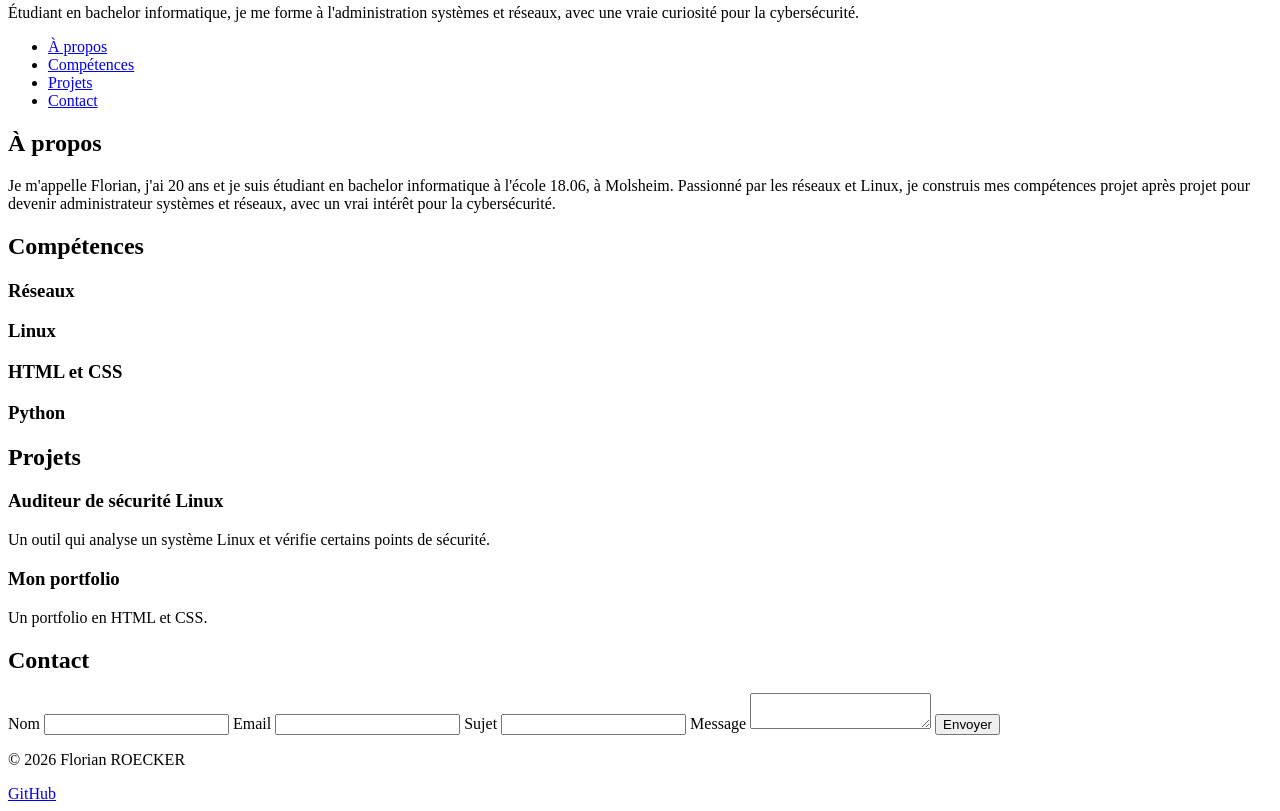
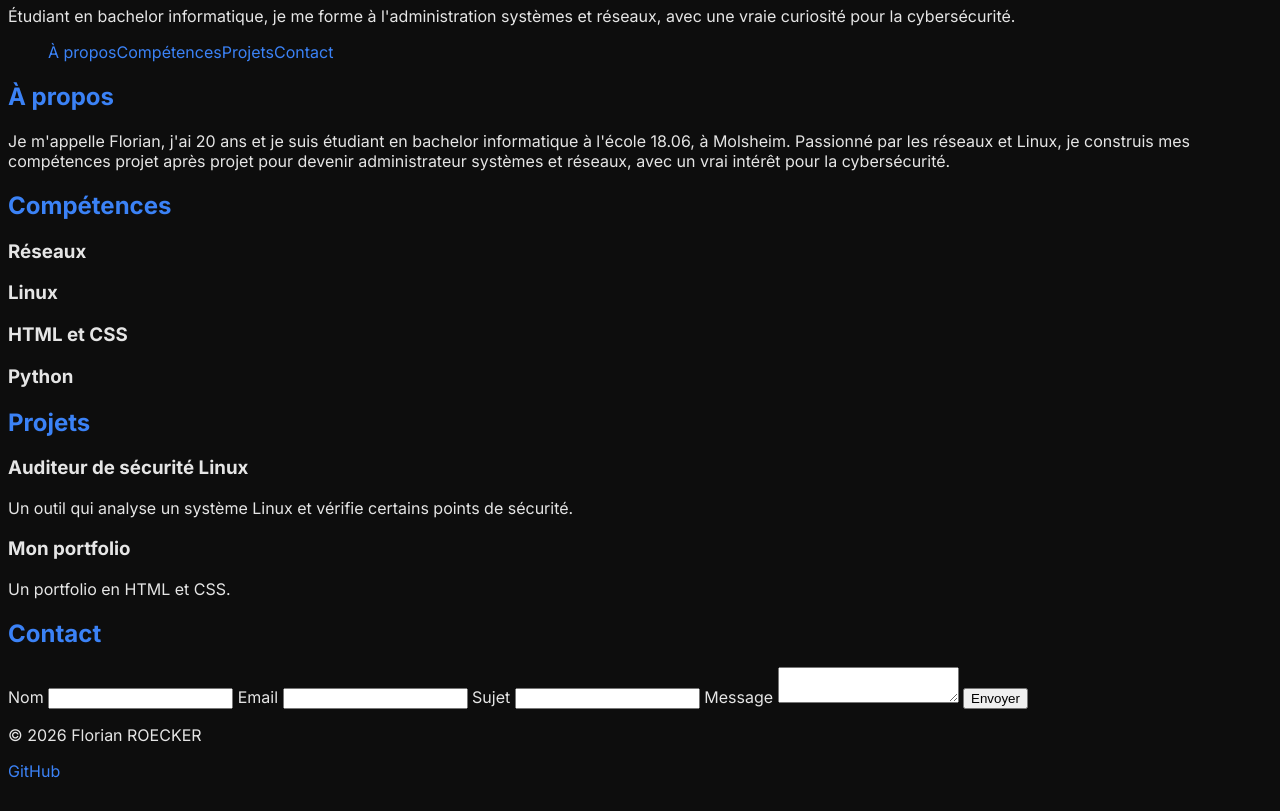
Before and after one commit to flapassrck/Portfolio-Florian, a plain HTML site: page index.html in a window 1280 px wide. Shown: the part 76-887 px from the top of the page. After the commit the page ends 865 px from the top, so only its background shows below. Drawn offline with Linux system fonts and the light colour scheme.

Commit message:
Add body and nav CSS

```diff
--- a/index.html
+++ b/index.html
@@ -3,6 +3,12 @@
   <head>
     <meta charset="UTF-8" />
     <meta name="viewport" content="width=device-width, initial-scale=1.0" />
+    <link rel="preconnect" href="https://fonts.googleapis.com" />
+    <link rel="preconnect" href="https://fonts.gstatic.com" crossorigin />
+    <link
+      href="https://fonts.googleapis.com/css2?family=Inter:ital,opsz,wght@0,14..32,100..900;1,14..32,100..900&family=Roboto:ital,wght@0,100..900;1,100..900&display=swap"
+      rel="stylesheet"
+    />
     <link rel="stylesheet" href="style.css" />
     <title>Portfolio de Florian ROECKER</title>
   </head>
--- a/style.css
+++ b/style.css
@@ -0,0 +1,19 @@
+body {
+  font-family: "Inter", sans-serif;
+  background-color: #0d0d0d;
+  color: #e5e5e5;
+}
+
+h2 {
+  color: #3b82f6;
+}
+
+a {
+  color: #3b82f6;
+  text-decoration: none;
+}
+
+nav ul {
+  display: flex;
+  list-style: none;
+}
```
